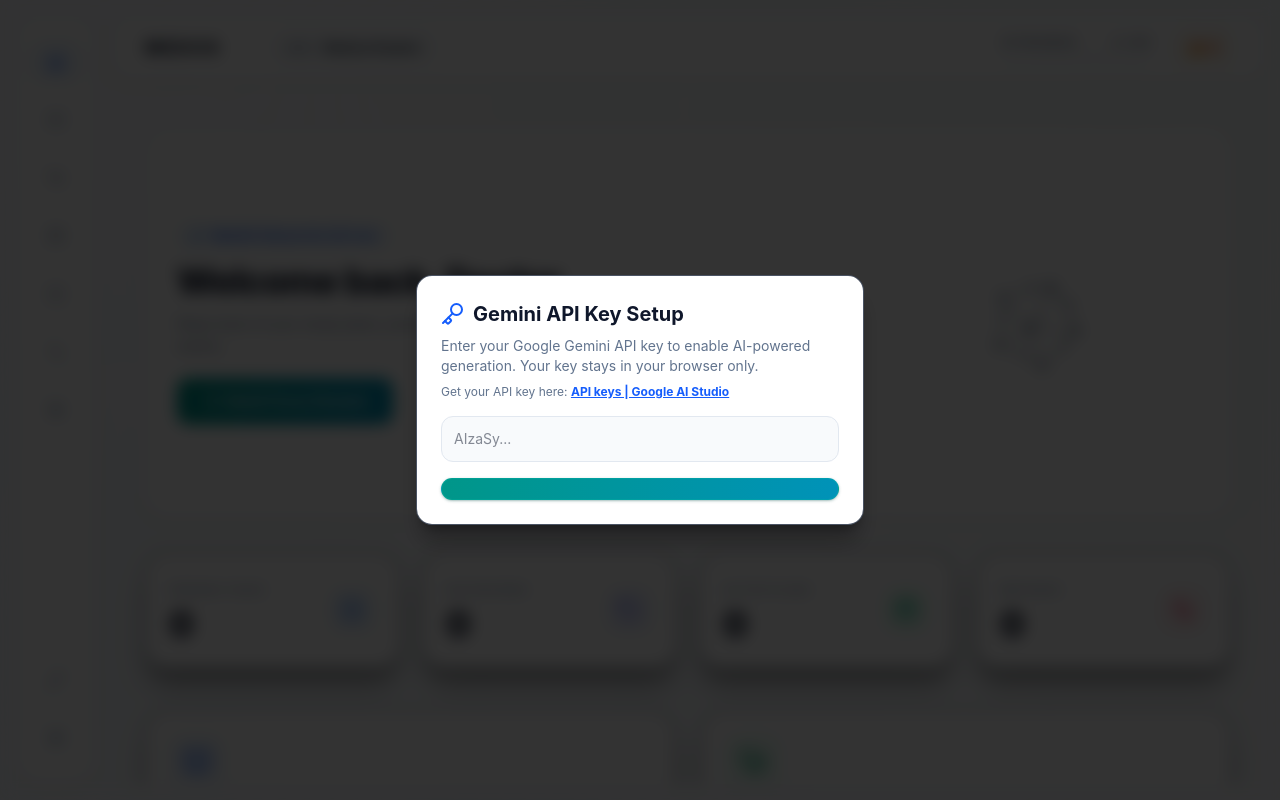
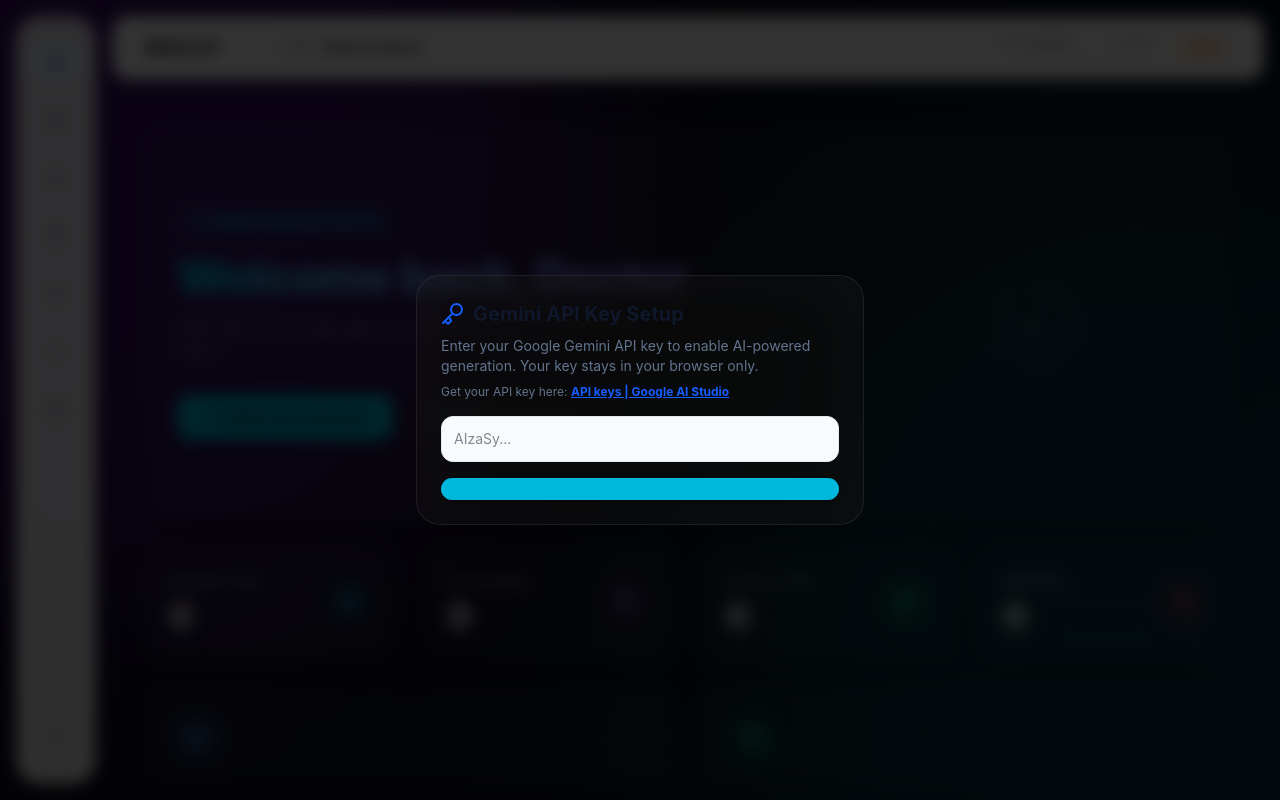
Before and after one commit to ahmediibrahim10/mediacl-hub, a React app in the folder frontend/: page / in a window 1280 px wide. Built offline with nearby package versions, Linux system fonts and the light colour scheme; the HTML template or start-up script is replaced by a standard one.

Commit message:
UI/UX: Implement Premium Cyber Bento Box aesthetics and fix API key error handling

```diff
--- a/frontend/src/App.jsx
+++ b/frontend/src/App.jsx
@@ -1176,17 +1176,31 @@
 
   return (
     <ErrorBoundary>
-
-        <div className="flex h-screen bg-slate-50 text-slate-800 font-sans relative overflow-hidden" dir={appLanguage === 'ar' ? 'rtl' : 'ltr'}>
-
-        {/* The "Living" Mesh Background */}
+      <div className="flex h-screen bg-[#0B0F19] text-white font-sans relative overflow-hidden" dir={appLanguage === 'ar' ? 'rtl' : 'ltr'}>
+
+        {/* The "Premium Cyber" Background Blobs */}
+        <div className="fixed inset-0 pointer-events-none z-0 overflow-hidden">
+          {/* Neon Purple Blob */}
           <motion.div
-          className="fixed inset-0 pointer-events-none z-0"
-          animate={{ backgroundPosition: ['0% 0%', '100% 100%', '0% 0%'], scale: [1, 1.05, 1] }}
-          transition={{ duration: 30, repeat: Infinity, ease: "linear" }}
-        >
-          <div className="absolute inset-0 bg-gradient-to-tr from-blue-50/40 via-transparent to-emerald-50/40 blur-[100px]" />
-        </motion.div>
+            className="absolute -top-1/4 -left-1/4 w-[800px] h-[800px] bg-purple-600/30 rounded-full blur-[120px]"
+            animate={{
+              x: [0, 100, 0],
+              y: [0, -50, 0],
+              scale: [1, 1.1, 1]
+            }}
+            transition={{ duration: 20, repeat: Infinity, ease: "easeInOut" }}
+          />
+          {/* Electric Cyan Blob */}
+          <motion.div
+            className="absolute -bottom-1/4 -right-1/4 w-[800px] h-[800px] bg-cyan-500/20 rounded-full blur-[120px]"
+            animate={{
+              x: [0, -100, 0],
+              y: [0, 50, 0],
+              scale: [1, 1.2, 1]
+            }}
+            transition={{ duration: 25, repeat: Infinity, ease: "easeInOut" }}
+          />
+        </div>
 
         {/* Focus Timer Modal */}
         {activeFocusTask && (
@@ -1400,110 +1414,106 @@
 
             {/* Dashboard View */}
             {currentRoute === 'dashboard' && (
-              <div className="space-y-8 animate-in fade-in">
-                {/* Minimalist Hero Banner */}
-                <div className="relative overflow-hidden rounded-3xl bg-white border border-slate-200 p-6 sm:p-8 shadow-sm">
+              <div className="grid grid-cols-1 md:grid-cols-3 lg:grid-cols-4 gap-6 animate-in fade-in">
+                {/* Minimalist Hero Banner (Spans multiple columns) */}
+                <Card className="md:col-span-3 lg:col-span-4 p-8 relative overflow-hidden flex flex-col justify-center">
                   <div className="grid grid-cols-1 md:grid-cols-3 gap-6 items-center">
-                    <div className="md:col-span-2 space-y-3 z-10">
-                      <div className="inline-flex items-center gap-2 px-3 py-1 rounded-full bg-blue-50 border border-blue-100 text-blue-600 text-xs font-bold">
-                        <Sparkles size={14} className="text-blue-500 animate-pulse"/> MedOS Clinical AI & 3D Core
-                      </div>
-                      <h2 className="text-3xl sm:text-4xl font-extrabold tracking-tight text-slate-900">
+                    <div className="md:col-span-2 space-y-4 z-10">
+                      <div className="inline-flex items-center gap-2 px-4 py-1.5 rounded-full bg-cyan-500/10 border border-cyan-500/20 text-cyan-400 text-xs font-bold">
+                        <Sparkles size={14} className="animate-pulse"/> MedOS Clinical AI & 3D Core
+                      </div>
+                      <h2 className="text-4xl sm:text-5xl font-extrabold tracking-tight bg-clip-text text-transparent bg-gradient-to-r from-cyan-400 to-purple-500">
                         {t.dashboard.title}
                       </h2>
-                      <p className="text-sm text-slate-500 leading-relaxed max-w-lg">
+                      <p className="text-sm text-slate-400 leading-relaxed max-w-lg">
                         {t.dashboard.subtitle}
                       </p>
-                      <div className="pt-2 flex flex-wrap gap-3">
+                      <div className="pt-4 flex flex-wrap gap-4">
                         <Button
                           variant="primary"
                           onClick={() => setActiveFocusTask({ title: appLanguage === 'ar' ? "جلسة مذاكرة طبية مركزة" : "Deep Medical Study Session" })}
-                          className="shadow-sm bg-blue-600 hover:bg-blue-700 py-3 px-6 text-sm font-bold"
+                          className="py-3 px-6 text-sm"
                         >
                           <Play size={16} className="mx-1"/> {t.dashboard.quickFocus}
                         </Button>
                         <Button
-                          variant="outline"
+                          variant="secondary"
                           onClick={() => setCurrentRoute('study_hub')}
-                          className="text-xs py-3 px-5 font-bold border-slate-200 text-slate-600 hover:bg-slate-50"
-                        >
-                          <BookOpen size={16} className="mx-1 text-blue-600"/> {t.dashboard.openStudyTools}
-                        </Button>
-                      </div>
-                    </div>
-                    <div className="flex justify-center md:justify-end">
-                      <KnowledgeBrain3D userStats={userStats} className="transform scale-95 hover:scale-105 transition-transform duration-500" />
-                    </div>
-                  </div>
-                </div>
-
-                {/* Minimalist Stat Cards */}
-                <div className="grid grid-cols-1 sm:grid-cols-2 lg:grid-cols-4 gap-5">
-                  <Card className="p-6 border border-slate-100 bg-white shadow-sm rounded-3xl flex items-center justify-between">
+                          className="py-3 px-6 text-sm"
+                        >
+                          <BookOpen size={16} className="mx-1 text-cyan-400"/> {t.dashboard.openStudyTools}
+                        </Button>
+                      </div>
+                    </div>
+                    <div className="flex justify-center md:justify-end z-10">
+                      <KnowledgeBrain3D userStats={userStats} className="transform scale-95" />
+                    </div>
+                  </div>
+                </Card>
+
+                {/* Minimalist Stat Cards (Bento 1x1 cells) */}
+                <Card className="p-6 flex items-center justify-between col-span-1">
                   <div>
                     <span className="text-[11px] font-bold text-slate-400 uppercase tracking-wider">{t.dashboard.pendingTasks}</span>
-                      <h3 className="text-4xl font-extrabold text-slate-900 mt-1">{tasks.filter(t => !t.is_completed).length}</h3>
-                    </div>
-                    <div className="w-12 h-12 rounded-2xl bg-blue-50 flex items-center justify-center text-blue-500">
+                    <h3 className="text-4xl font-extrabold text-white mt-1">{tasks.filter(t => !t.is_completed).length}</h3>
+                  </div>
+                  <div className="w-12 h-12 rounded-2xl bg-cyan-500/10 flex items-center justify-center text-cyan-400 shadow-[0_0_15px_rgba(6,182,212,0.2)]">
                     <CheckSquare size={24} />
                   </div>
                 </Card>
 
-                  <Card className="p-6 border border-slate-100 bg-white shadow-sm rounded-3xl flex items-center justify-between">
+                <Card className="p-6 flex items-center justify-between col-span-1">
                   <div>
                     <span className="text-[11px] font-bold text-slate-400 uppercase tracking-wider">{t.dashboard.dueReviews}</span>
-                      <h3 className="text-4xl font-extrabold text-slate-900 mt-1">{dueReviewsCount}</h3>
-                    </div>
-                    <div className="w-12 h-12 rounded-2xl bg-indigo-50 flex items-center justify-center text-indigo-500">
+                    <h3 className="text-4xl font-extrabold text-white mt-1">{dueReviewsCount}</h3>
+                  </div>
+                  <div className="w-12 h-12 rounded-2xl bg-purple-500/10 flex items-center justify-center text-purple-400 shadow-[0_0_15px_rgba(168,85,247,0.2)]">
                     <RotateCcw size={24} />
                   </div>
                 </Card>
 
-                  <Card className="p-6 border border-slate-100 bg-white shadow-sm rounded-3xl flex items-center justify-between">
+                <Card className="p-6 flex items-center justify-between col-span-1">
                   <div>
                     <span className="text-[11px] font-bold text-slate-400 uppercase tracking-wider">{t.dashboard.activePlans}</span>
-                      <h3 className="text-4xl font-extrabold text-slate-900 mt-1">{plans.length}</h3>
-                    </div>
-                    <div className="w-12 h-12 rounded-2xl bg-emerald-50 flex items-center justify-center text-emerald-500">
+                    <h3 className="text-4xl font-extrabold text-white mt-1">{plans.length}</h3>
+                  </div>
+                  <div className="w-12 h-12 rounded-2xl bg-emerald-500/10 flex items-center justify-center text-emerald-400 shadow-[0_0_15px_rgba(16,185,129,0.2)]">
                     <CalendarDays size={24} />
                   </div>
                 </Card>
 
-                  <Card className="p-6 border border-slate-100 bg-white shadow-sm rounded-3xl flex items-center justify-between">
+                <Card className="p-6 flex items-center justify-between col-span-1">
                   <div>
                     <span className="text-[11px] font-bold text-slate-400 uppercase tracking-wider">{t.dashboard.mistakesTracked}</span>
-                      <h3 className="text-4xl font-extrabold text-slate-900 mt-1">{mistakes.length}</h3>
-                    </div>
-                    <div className="w-12 h-12 rounded-2xl bg-rose-50 flex items-center justify-center text-rose-500">
+                    <h3 className="text-4xl font-extrabold text-white mt-1">{mistakes.length}</h3>
+                  </div>
+                  <div className="w-12 h-12 rounded-2xl bg-rose-500/10 flex items-center justify-center text-rose-400 shadow-[0_0_15px_rgba(244,63,94,0.2)]">
                     <Activity size={24} />
                   </div>
                 </Card>
-                </div>
-
-                {/* Quick Navigation Cards */}
-                <div className="grid grid-cols-1 md:grid-cols-2 gap-6 pt-2">
-                  <Card className="p-6 space-y-4 border border-slate-100 bg-white shadow-sm rounded-3xl hover:border-blue-200 hover:shadow-md transition-all cursor-pointer group" onClick={() => setCurrentRoute('study_hub')}>
-                    <div className="w-14 h-14 rounded-2xl bg-blue-50 text-blue-600 flex items-center justify-center group-hover:scale-110 transition-transform">
+
+                {/* Quick Navigation Cards (Bento 2-col span) */}
+                <Card className="p-6 space-y-4 cursor-pointer group md:col-span-2 lg:col-span-2" onClick={() => setCurrentRoute('study_hub')}>
+                  <div className="w-14 h-14 rounded-2xl bg-blue-500/10 text-blue-400 flex items-center justify-center group-hover:scale-110 transition-transform shadow-[0_0_15px_rgba(59,130,246,0.2)]">
                     <BookOpen size={28}/>
                   </div>
                   <div>
-                      <h3 className="font-bold text-lg text-slate-900">{t.dashboard.generatorCardTitle}</h3>
-                      <p className="text-sm text-slate-500 mt-1">{t.dashboard.generatorCardDesc}</p>
-                    </div>
-                    <span className="text-sm font-bold text-blue-600 flex items-center gap-1">{t.dashboard.openStudyTools} <ArrowRight size={14}/></span>
-                  </Card>
-
-                  <Card className="p-6 space-y-4 border border-slate-100 bg-white shadow-sm rounded-3xl hover:border-emerald-200 hover:shadow-md transition-all cursor-pointer group" onClick={() => setCurrentRoute('medpatient')}>
-                    <div className="w-14 h-14 rounded-2xl bg-emerald-50 text-emerald-600 flex items-center justify-center group-hover:scale-110 transition-transform">
+                    <h3 className="font-bold text-lg text-white">{t.dashboard.generatorCardTitle}</h3>
+                    <p className="text-sm text-slate-400 mt-1">{t.dashboard.generatorCardDesc}</p>
+                  </div>
+                  <span className="text-sm font-bold text-cyan-400 flex items-center gap-1">{t.dashboard.openStudyTools} <ArrowRight size={14}/></span>
+                </Card>
+
+                <Card className="p-6 space-y-4 cursor-pointer group md:col-span-2 lg:col-span-2" onClick={() => setCurrentRoute('medpatient')}>
+                  <div className="w-14 h-14 rounded-2xl bg-emerald-500/10 text-emerald-400 flex items-center justify-center group-hover:scale-110 transition-transform shadow-[0_0_15px_rgba(16,185,129,0.2)]">
                     <Stethoscope size={28}/>
                   </div>
                   <div>
-                      <h3 className="font-bold text-lg text-slate-900">{t.dashboard.patientCardTitle}</h3>
-                      <p className="text-sm text-slate-500 mt-1">{t.dashboard.patientCardDesc}</p>
-                    </div>
-                    <span className="text-sm font-bold text-emerald-600 flex items-center gap-1">{t.dashboard.startPatientCase} <ArrowRight size={14}/></span>
-                  </Card>
-                </div>
+                    <h3 className="font-bold text-lg text-white">{t.dashboard.patientCardTitle}</h3>
+                    <p className="text-sm text-slate-400 mt-1">{t.dashboard.patientCardDesc}</p>
+                  </div>
+                  <span className="text-sm font-bold text-emerald-400 flex items-center gap-1">{t.dashboard.startPatientCase} <ArrowRight size={14}/></span>
+                </Card>
               </div>
             )}
 
--- a/frontend/src/components/MedPatientView.jsx
+++ b/frontend/src/components/MedPatientView.jsx
@@ -159,7 +159,12 @@
       setPatientMessages([{ role: 'model', content: profile.initial_greeting || `أهلاً يا دكتور.. أنا عندي ${profile.chief_complaint}. إيه اللي حضرتك حابب تسأله؟` }]);
     } catch (err) {
       console.error('Simulation error:', err);
-      setErrorMsg('Failed to initialize patient simulation: ' + err.message);
+      if (err.message.includes('API key not valid') || err.message.includes('API_KEY_INVALID')) {
+        setErrorMsg(appLanguage === 'ar' ? 'مفتاح الـ API غير صالح. يرجى إدخال مفتاح صحيح.' : 'Invalid API Key. Please enter a valid key.');
+        if (onShowKeyModal) onShowKeyModal();
+      } else {
+        setErrorMsg('Failed to initialize patient simulation: ' + err.message);
+      }
     } finally {
       setIsPatientLoading(false);
     }
--- a/frontend/src/components/ui.jsx
+++ b/frontend/src/components/ui.jsx
@@ -5,8 +5,8 @@
   return (
     <motion.div
       onClick={onClick}
-      whileHover={hover ? { y: -3, transition: { duration: 0.2 } } : {}}
-      className={`backdrop-blur-xl bg-slate-900/60 dark:bg-slate-900/60 border border-slate-800/80 hover:border-cyan-500/40 rounded-2xl shadow-xl shadow-black/30 transition-colors duration-300 ${className}`}
+      whileHover={hover ? { y: -5, scale: 1.02, transition: { duration: 0.2 } } : {}}
+      className={`bg-white/[0.03] backdrop-blur-2xl border border-white/[0.08] shadow-2xl rounded-3xl transition-all duration-300 ${className}`}
     >
       {children}
     </motion.div>
@@ -14,12 +14,12 @@
 }
 
 export function Button({ children, variant = "primary", className = "", onClick, disabled, icon }) {
-  const base = "px-4 py-2.5 rounded-xl font-bold text-sm flex items-center justify-center transition-all cursor-pointer disabled:opacity-50 select-none";
+  const base = "px-4 py-2.5 rounded-xl font-bold text-sm flex items-center justify-center transition-all duration-300 cursor-pointer disabled:opacity-50 select-none";
   const styles = {
-    primary: "bg-gradient-to-r from-teal-600 to-cyan-600 hover:from-teal-500 hover:to-cyan-500 text-white shadow-lg shadow-teal-900/30 border border-teal-500/30",
-    secondary: "bg-slate-800/80 text-slate-200 hover:bg-slate-700/90 border border-slate-700/80 hover:border-slate-600 shadow-sm",
-    danger: "bg-rose-950/40 text-rose-300 hover:bg-rose-900/50 border border-rose-800/50",
-    ghost: "text-slate-400 hover:text-slate-200 hover:bg-slate-800/60"
+    primary: "bg-cyan-500 text-slate-950 font-bold hover:shadow-[0_0_20px_rgba(6,182,212,0.5)] border border-transparent",
+    secondary: "bg-white/[0.05] text-white hover:bg-white/[0.1] border border-white/[0.1] shadow-sm",
+    danger: "bg-rose-500/20 text-rose-300 hover:bg-rose-500/30 border border-rose-500/30",
+    ghost: "text-slate-400 hover:text-white hover:bg-white/[0.05]"
   };
   return (
     <motion.button
```
Lines whose indentation alone changed are shown as unchanged.
